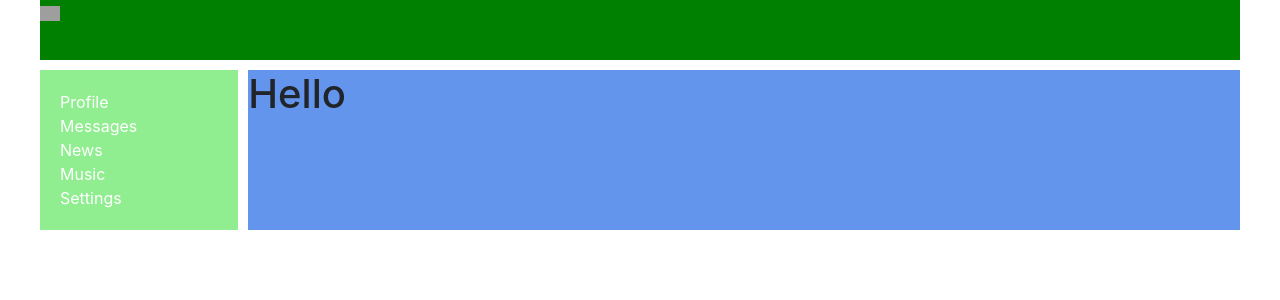
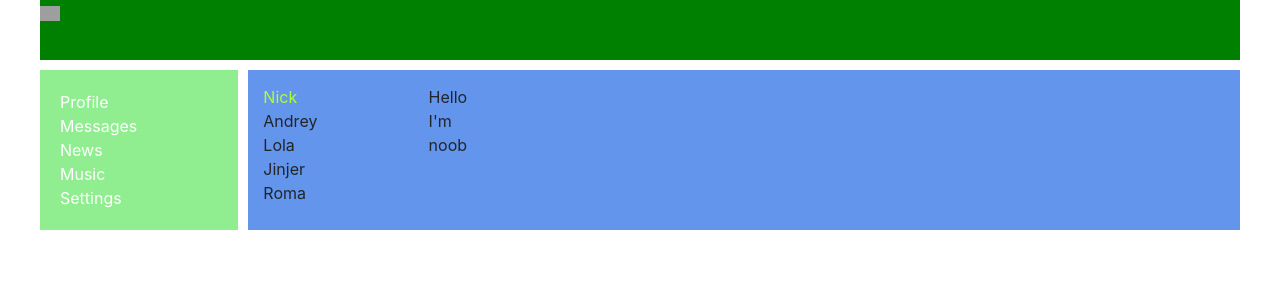
Before and after one commit to nickrubashnyi/social-net-react, a React (Create React App) app: page /dialogs in a window 1280 px wide. Shown: the top 300 px of the page. Built offline with nearby package versions, Linux system fonts and the light colour scheme; grey boxes are pictures that could not be loaded.

Commit message:
les 21. Work with dialogs page

```diff
--- a/src/components/Dialogs/Dialogs.js
+++ b/src/components/Dialogs/Dialogs.js
@@ -4,8 +4,19 @@ import s from './Dialogs.module.css'
 
 const Dialogs = () => {
     return (
-        <div>
-            <h1>Hello</h1>
+        <div className={s.dialogs}>
+            <div className={s.dialogsItems}>
+                <div className={s.dialog + ' ' + s.active}>Nick</div>
+                <div className={s.dialog}>Andrey</div>
+                <div className={s.dialog}>Lola</div>
+                <div className={s.dialog}>Jinjer</div>
+                <div className={s.dialog}>Roma</div>
+            </div>
+            <div className={s.messages}>
+                <div className={s.message}>Hello</div>
+                <div className={s.message}>I'm</div>
+                <div className={s.message}>noob</div>
+            </div>
         </div>
     )
 }
--- a/src/components/Dialogs/Dialogs.module.css
+++ b/src/components/Dialogs/Dialogs.module.css
@@ -0,0 +1,24 @@
+.dialogs {
+    display: grid;
+    grid-template-columns: 2fr 10fr;
+}
+
+.dialogsItems {
+    padding: 15px;
+}
+.dialogsItems .active{
+    color: greenyellow;
+
+}
+
+.dialog {
+
+}
+
+.messages {
+    padding: 15px;
+}
+
+.message {
+
+}
```
